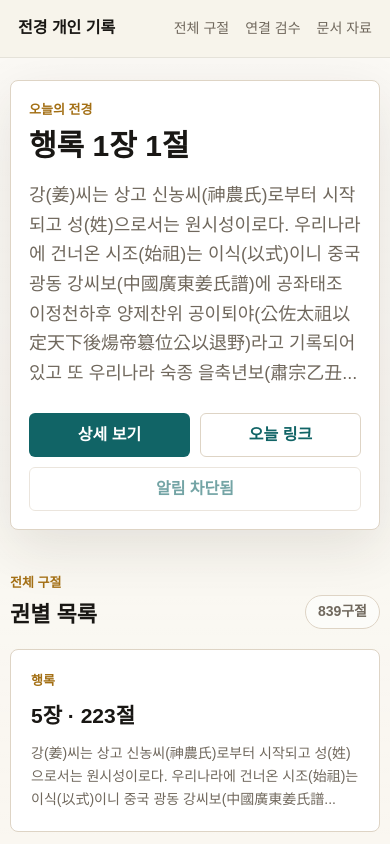
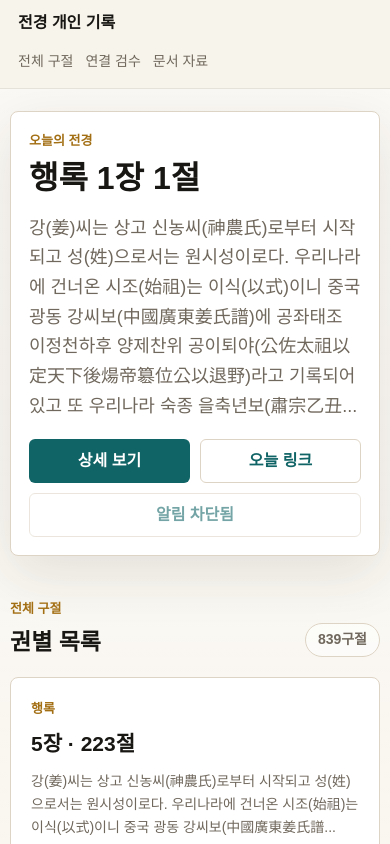
Before and after one commit to lsk7209/daeson-wiki, a Next.js app: page / in a window 390 px wide. Shown: the top 844 px of the page. Built offline with nearby package versions, Linux system fonts and the light colour scheme; no server answers.

Commit message:
Improve responsive layout

```diff
--- a/app/globals.css
+++ b/app/globals.css
@@ -19,6 +19,7 @@
 html {
   min-height: 100%;
   background: var(--bg);
+  text-size-adjust: 100%;
 }
 
 body {
@@ -35,11 +36,13 @@ body {
     sans-serif;
   font-size: 16px;
   line-height: 1.65;
+  overflow-x: hidden;
 }
 
 a {
   color: inherit;
   text-decoration: none;
+  overflow-wrap: anywhere;
 }
 
 button,
@@ -52,9 +55,10 @@ input {
   position: sticky;
   top: 0;
   z-index: 10;
-  display: flex;
+  display: grid;
+  grid-template-columns: minmax(0, 1fr) auto;
   align-items: center;
-  justify-content: space-between;
+  gap: 18px;
   min-height: 64px;
   padding: 0 32px;
   border-bottom: 1px solid rgba(25, 23, 20, 0.08);
@@ -65,6 +69,8 @@ input {
 .brand {
   font-weight: 800;
   letter-spacing: 0;
+  min-width: 0;
+  white-space: nowrap;
 }
 
 .top-nav {
@@ -75,6 +81,13 @@ input {
   justify-content: flex-end;
   color: var(--muted);
   font-size: 14px;
+}
+
+.top-nav a {
+  display: inline-flex;
+  align-items: center;
+  min-height: 34px;
+  white-space: nowrap;
 }
 
 .nav-action {
@@ -123,23 +136,26 @@ p {
 
 h1 {
   margin-bottom: 16px;
-  font-size: 46px;
+  font-size: clamp(32px, 5vw, 46px);
   line-height: 1.18;
   letter-spacing: 0;
+  overflow-wrap: anywhere;
 }
 
 h2 {
   margin-bottom: 10px;
-  font-size: 28px;
+  font-size: clamp(23px, 3.2vw, 28px);
   line-height: 1.25;
   letter-spacing: 0;
+  overflow-wrap: anywhere;
 }
 
 h3 {
   margin-bottom: 16px;
-  font-size: 21px;
+  font-size: clamp(19px, 2.6vw, 21px);
   line-height: 1.3;
   letter-spacing: 0;
+  overflow-wrap: anywhere;
 }
 
 .daily-text {
@@ -290,6 +306,7 @@ h3 {
   border: 1px solid var(--line);
   border-radius: 8px;
   background: var(--surface);
+  min-width: 0;
 }
 
 .review-row-title {
@@ -338,6 +355,7 @@ h3 {
   margin: 0;
   color: var(--muted);
   font-size: 14px;
+  overflow-wrap: anywhere;
 }
 
 .review-controls {
@@ -451,7 +469,7 @@ h3 {
 
 .chapter-grid {
   display: grid;
-  grid-template-columns: repeat(auto-fit, minmax(280px, 1fr));
+  grid-template-columns: repeat(auto-fit, minmax(min(100%, 280px), 1fr));
   gap: 18px;
 }
 
@@ -553,6 +571,7 @@ li p {
   font-size: 21px;
   line-height: 1.95;
   word-break: keep-all;
+  overflow-wrap: anywhere;
 }
 
 .source-link {
@@ -649,6 +668,7 @@ li p {
   font-size: 18px;
   line-height: 1.9;
   word-break: keep-all;
+  overflow-wrap: anywhere;
 }
 
 .hanja-original-text {
@@ -859,8 +879,20 @@ li p {
 
 @media (max-width: 760px) {
   .site-header {
-    min-height: 58px;
-    padding: 0 18px;
+    grid-template-columns: 1fr;
+    gap: 8px;
+    min-height: auto;
+    padding: 10px 18px;
+  }
+
+  .brand {
+    white-space: normal;
+  }
+
+  .top-nav {
+    justify-content: flex-start;
+    gap: 8px 12px;
+    width: 100%;
   }
 
   .page-shell {
@@ -923,19 +955,6 @@ li p {
     flex: 1 1 140px;
   }
 
-  h1 {
-    font-size: 34px;
-    line-height: 1.22;
-  }
-
-  h2 {
-    font-size: 24px;
-  }
-
-  h3 {
-    font-size: 20px;
-  }
-
   .verse-text {
     font-size: 19px;
     line-height: 1.9;
@@ -981,6 +1000,7 @@ li p {
 @media (max-width: 420px) {
   .page-shell {
     width: min(100% - 20px, 1120px);
+    padding-bottom: 52px;
   }
 
   .daily-panel,
@@ -991,15 +1011,32 @@ li p {
     padding: 18px;
   }
 
-  h1 {
-    font-size: 30px;
+  .daily-panel {
+    gap: 18px;
   }
 
-  h2 {
-    font-size: 22px;
+  .primary-link,
+  .secondary-link,
+  .nav-action {
+    width: 100%;
+  }
+
+  .book-summary-grid,
+  .chapter-grid {
+    gap: 12px;
+  }
+
+  li a {
+    grid-template-columns: 34px minmax(0, 1fr);
+    gap: 10px;
+    padding: 13px 12px;
   }
 
   .verse-text {
     font-size: 18px;
   }
+
+  .note-panel {
+    margin-inline: -2px;
+  }
 }
```
